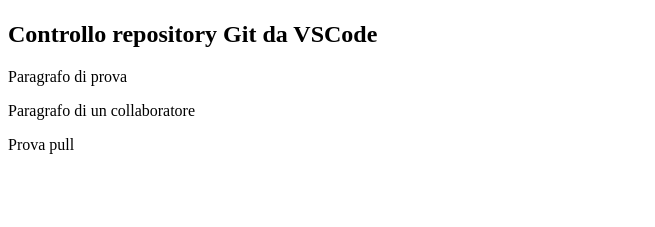
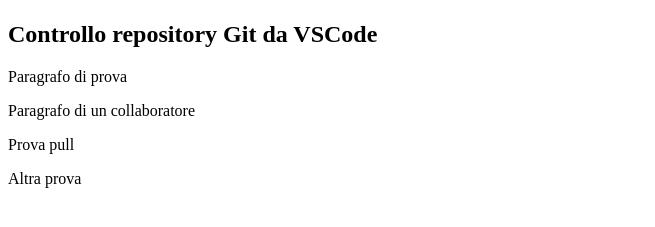
Before and after one commit to dadegi/BW1, a plain HTML site: page index.html in a window 1280 px wide. Shown: the part 59-286 px from the top of the page, without its empty margins (0-655 px from the left). Drawn offline with Linux system fonts and the light colour scheme.

Commit message:
modifica

```diff
--- a/index.html
+++ b/index.html
@@ -12,5 +12,6 @@
     <p>Paragrafo di prova</p>
     <p>Paragrafo di un collaboratore</p>
     <p>Prova pull</p>
+    <p>Altra prova</p>
 </body>
 </html>
```
Also changed, not shown: altro.html (added).
